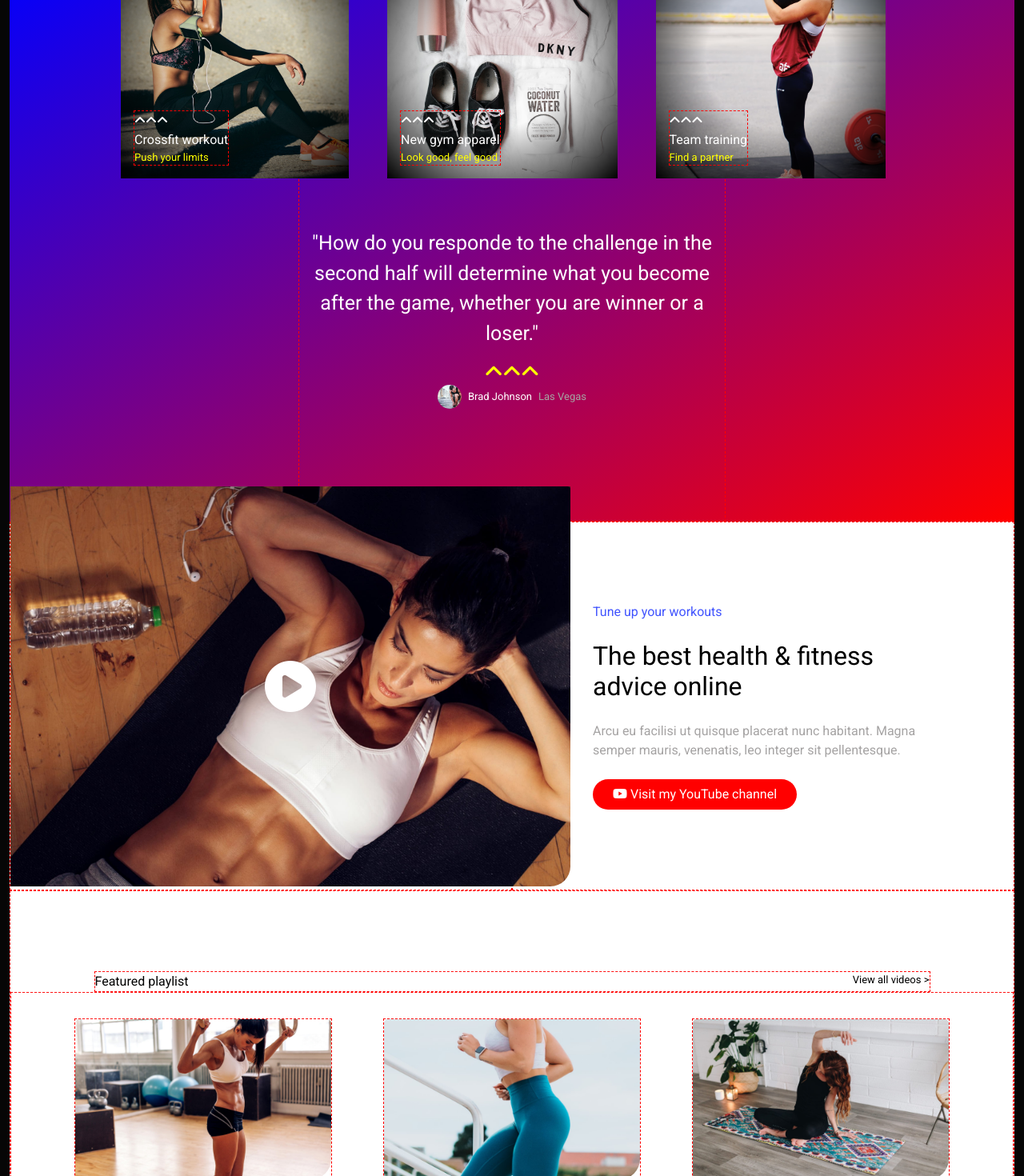
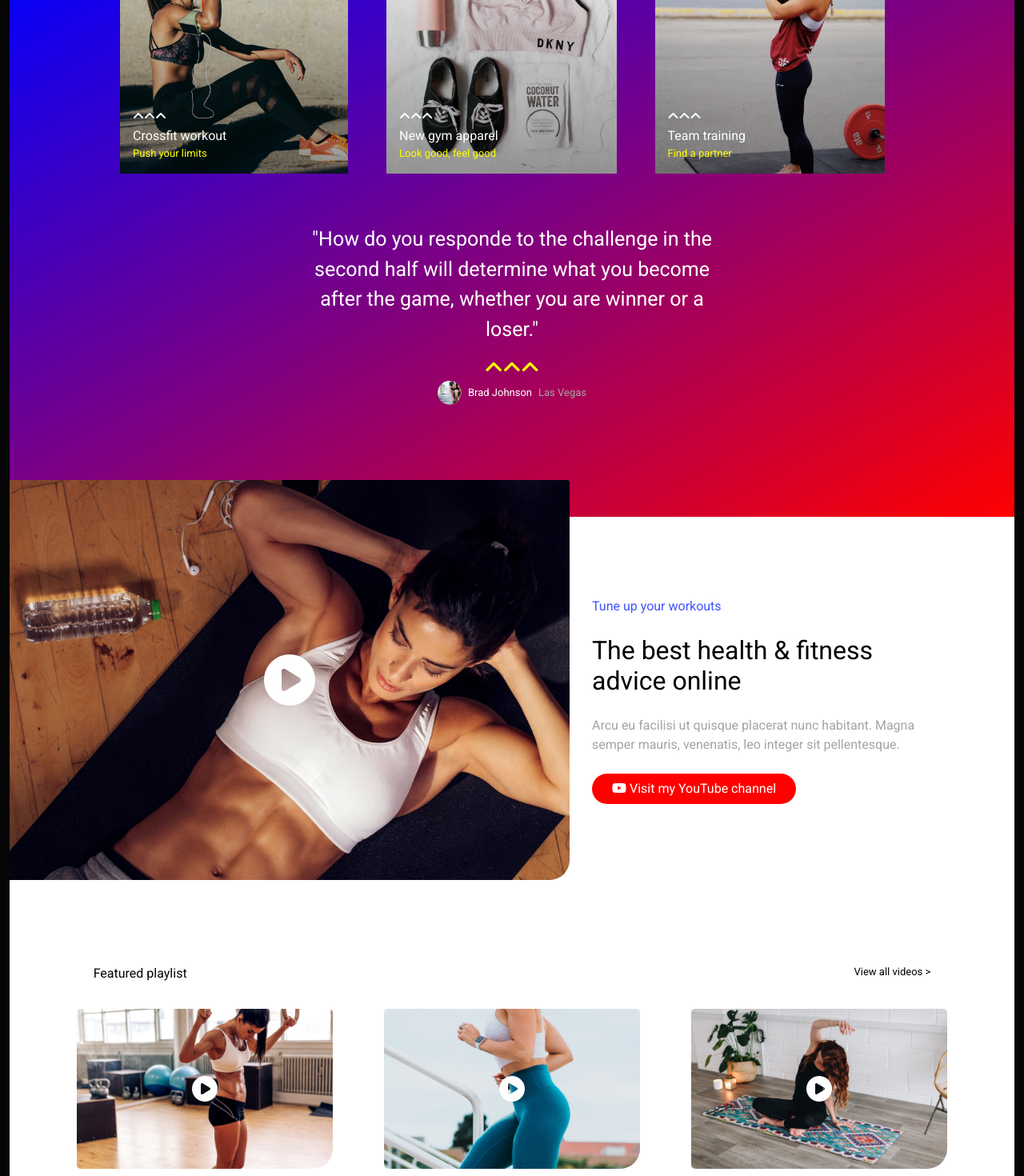
Before and after one commit to Pulcioo/proj-html-vuejs, a Vue app: page / in a window 1280 px wide. Shown: the part 620-2090 px from the top of the page at 80% size. Built offline with nearby package versions, Linux system fonts and the light colour scheme.

Commit message:
aggiunti hover

```diff
--- a/src/App.vue
+++ b/src/App.vue
@@ -152,7 +152,7 @@ export default {
 <style lang="scss">
 @import "@/style/general";
 
-[class*="col"] {
-  border: 1px dashed red;
-}
+// [class*="col"] {
+// border: 1px dashed red;
+// }
 </style>
--- a/src/components/ArticleItem.vue
+++ b/src/components/ArticleItem.vue
@@ -3,7 +3,10 @@
     <div class="video_container d-flex justify-content-center">
       <div v-for="(item, index) in articles" :key="index" class="p-3">
         <div class="d-flex flex-column m-3">
-          <img :src="'images/' + item.url" alt="video" id="video" />
+          <div class="wrapper">
+            <div class="overlay"></div>
+            <img :src="'images/' + item.url" alt="video" id="video" />
+          </div>
           <span class="mt-3 black mx-2">{{ item.title }}</span>
           <span class="small gray mx-2">{{ item.message }}</span>
         </div>
@@ -22,6 +25,22 @@ export default {
 </script>
 
 <style scoped lang="scss">
+.wrapper {
+  position: relative;
+
+  .overlay {
+    position: absolute;
+    top: 0;
+    left: 0;
+    width: 100%;
+    height: 200px;
+
+    &:hover {
+      background-image: linear-gradient(transparent, rgba(27, 97, 226, 0.5));
+    }
+  }
+}
+
 #video {
   height: 200px;
   width: 100%;
--- a/src/components/CardItem.vue
+++ b/src/components/CardItem.vue
@@ -41,11 +41,11 @@ export default {
     left: 0;
     width: 100%;
     height: 300px;
-    background-image: radial-gradient(
-      ellipse,
-      rgba(0, 0, 0, 0) 40%,
-      rgba(0, 0, 0, 1)
-    );
+    background-image: linear-gradient(transparent, rgba(0, 0, 0, 0.4));
+
+    &:hover {
+      background-image: linear-gradient(transparent, rgba(0, 0, 0, 0.8));
+    }
   }
 }
 
--- a/src/components/HeaderComponent.vue
+++ b/src/components/HeaderComponent.vue
@@ -52,5 +52,10 @@ ul {
 
 button {
   font-size: 16px;
+
+  &:hover {
+    background-color: red;
+    color: white;
+  }
 }
 </style>
--- a/src/components/InfoComponent.vue
+++ b/src/components/InfoComponent.vue
@@ -33,6 +33,10 @@ export default {
 
   .border {
     border: 3px solid #4154fe !important;
+
+    &:hover i {
+      font-size: 80px;
+    }
   }
 }
 </style>
--- a/src/components/ShopComponent.vue
+++ b/src/components/ShopComponent.vue
@@ -14,10 +14,10 @@
             Curabitur non nulla sit ametnisl tempus convallis quis ac lectus
             dolor sit amet.
           </p>
-          <button class="btn btn_blue px-4">
+          <button class="btn btn_blue px-4" id="channel">
             <i class="fa-brands fa-youtube"></i> Visit my YouTube channel
           </button>
-          <button class="btn btn_black px-4">
+          <button class="btn btn_black px-4" id="buy">
             Buy Avada today <i class="fa-solid fa-arrow-right"></i>
           </button>
         </div>
@@ -53,6 +53,16 @@ export default {
     h1 {
       font-size: 50px;
     }
+
+    #channel:hover {
+      background-color: red;
+      color: white;
+    }
+
+    #buy:hover {
+      background-color: white;
+      color: black;
+    }
   }
 
   .box {
--- a/src/components/VideoItem.vue
+++ b/src/components/VideoItem.vue
@@ -2,7 +2,12 @@
   <div class="video_container d-flex justify-content-center">
     <div v-for="(item, index) in playlist" :key="index" class="p-3">
       <div class="d-flex flex-column m-3">
+        <div class="wrapper">
+          <div class="icon d-flex justify-content-center align-items-center">
+            <i class="fa-solid fa-circle-play 4x"> </i>
+          </div>
           <img :src="'images/' + item.url" alt="video" id="video" />
+        </div>
         <span class="text-center mt-3">{{ item.title }}</span>
         <span class="text-center small blue">{{ item.message }}</span>
       </div>
@@ -20,10 +25,32 @@ export default {
 </script>
 
 <style scoped lang="scss">
+.wrapper {
+  position: relative;
+
+  .icon {
+    position: absolute;
+    top: 0;
+    left: 0;
+    width: 100%;
+    height: 200px;
+
+    i {
+      color: white;
+      font-size: xx-large;
+    }
+
+    &:hover i {
+      font-size: 60px;
+      color: red;
+    }
+  }
+
   #video {
     height: 200px;
     width: 100%;
     border-radius: 5px;
     border-bottom-right-radius: 25px;
   }
+}
 </style>
```
Lines whose indentation alone changed are shown as unchanged.
